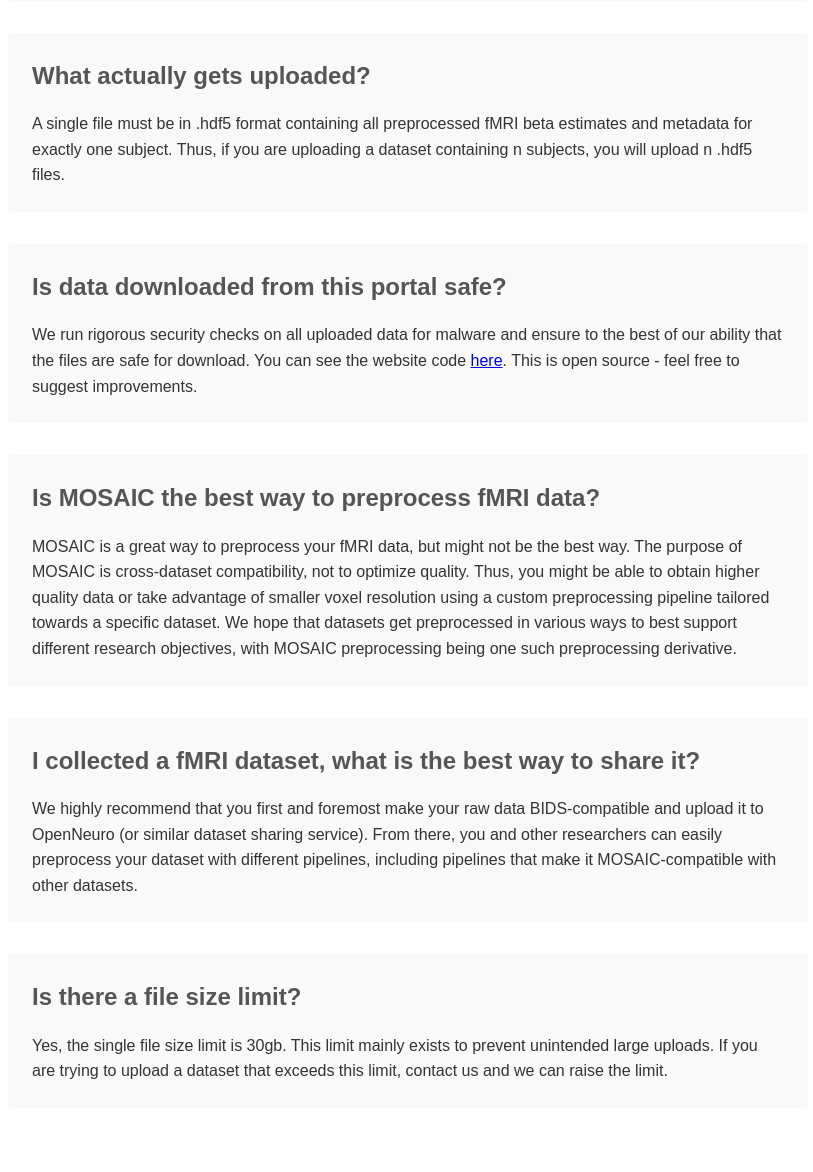
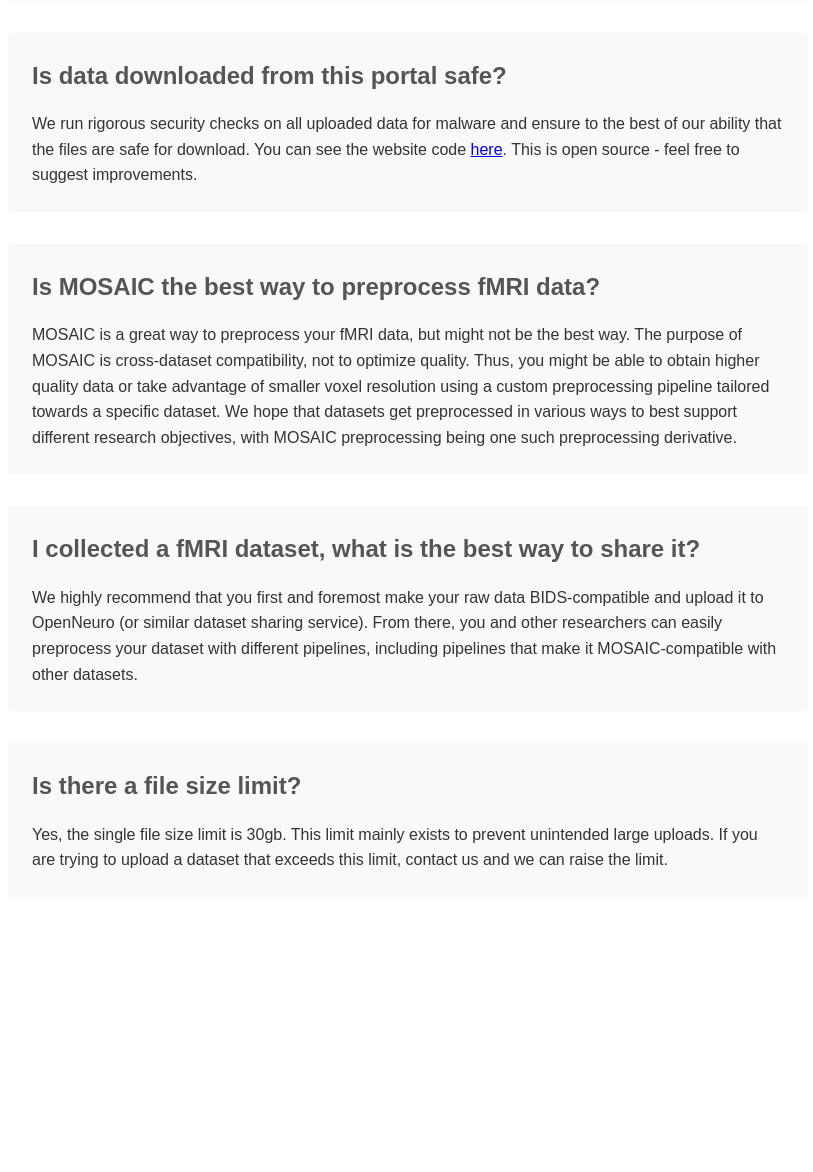
Before and after one commit to blahner/mosaic-website, a Flask app: page /faq in a window 1280 px wide. Shown: the part 2098-3270 px from the top of the page, without its empty margins (64-877 px from the left). After the commit the page ends 2966 px from the top, so only its background shows below. Run offline with Flask 3, Linux system fonts and the light colour scheme.

Commit message:
minor faq update

```diff
--- a/app.py
+++ b/app.py
@@ -320,4 +320,4 @@
     print(f"S3 Bucket: {S3_BUCKET}")
     print(f"AWS Region: {AWS_REGION}")
 
-    app.run(debug=True)
+    app.run(port=5001, debug=True)
--- a/templates/faq.html
+++ b/templates/faq.html
@@ -86,14 +86,6 @@
                 </div>
 
                 <div style="margin-bottom: 2rem; padding: 1.5rem; background: #f9f9f9; border-radius: 4px;">
-                    <h2 style="margin-bottom: 1rem;">What actually gets uploaded?</h2>
-                    <p>
-                        A single file must be in .hdf5 format containing all preprocessed fMRI beta estimates and metadata for exactly one subject. Thus,
-                        if you are uploading a dataset containing n subjects, you will upload n .hdf5 files.
-                    </p>
-                </div>
-
-                <div style="margin-bottom: 2rem; padding: 1.5rem; background: #f9f9f9; border-radius: 4px;">
                     <h2 style="margin-bottom: 1rem;">Is data downloaded from this portal safe?</h2>
                     <p>
                         We run rigorous security checks on all uploaded data for malware and ensure to the best of our ability
```
Also changed, not shown: templates/download.html (+7 -1 lines).
